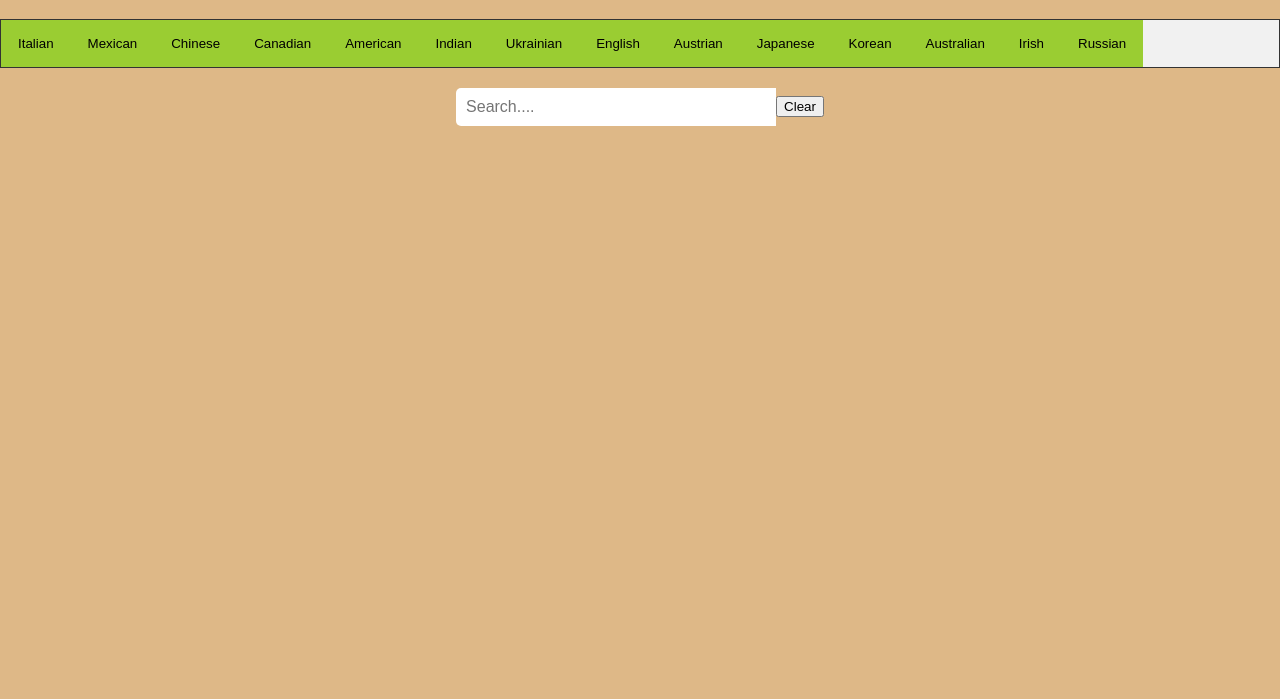
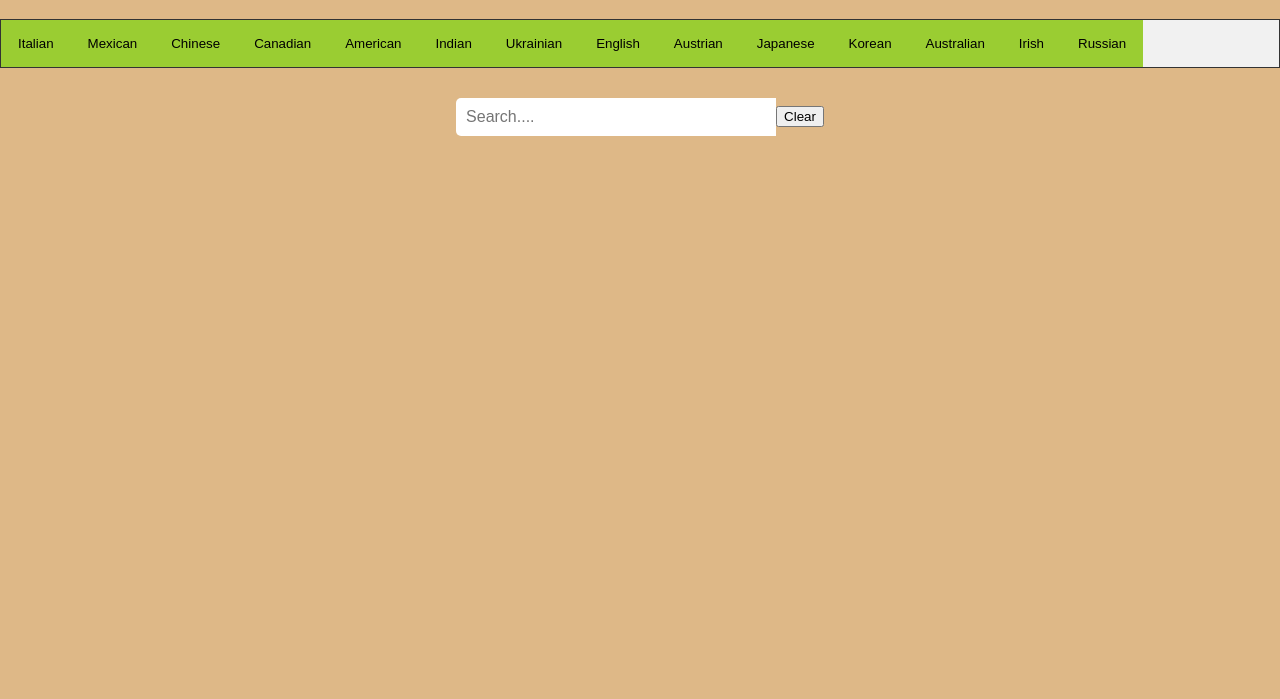
Before and after one commit to George8918/phase-1-project-cuisine-picture-app, a plain HTML site: page index.html in a window 1280 px wide. Shown: the part 101-800 px from the top of the page. Drawn offline with Linux system fonts and the light colour scheme; no server answers.

Commit message:
css tab modify

```diff
--- a/style.css
+++ b/style.css
@@ -64,7 +64,7 @@
     display: flex;
     justify-content: center;
     align-items: center;
-    margin: 20px;
+    margin: 30px;
   }
 
   #search-input {
```
